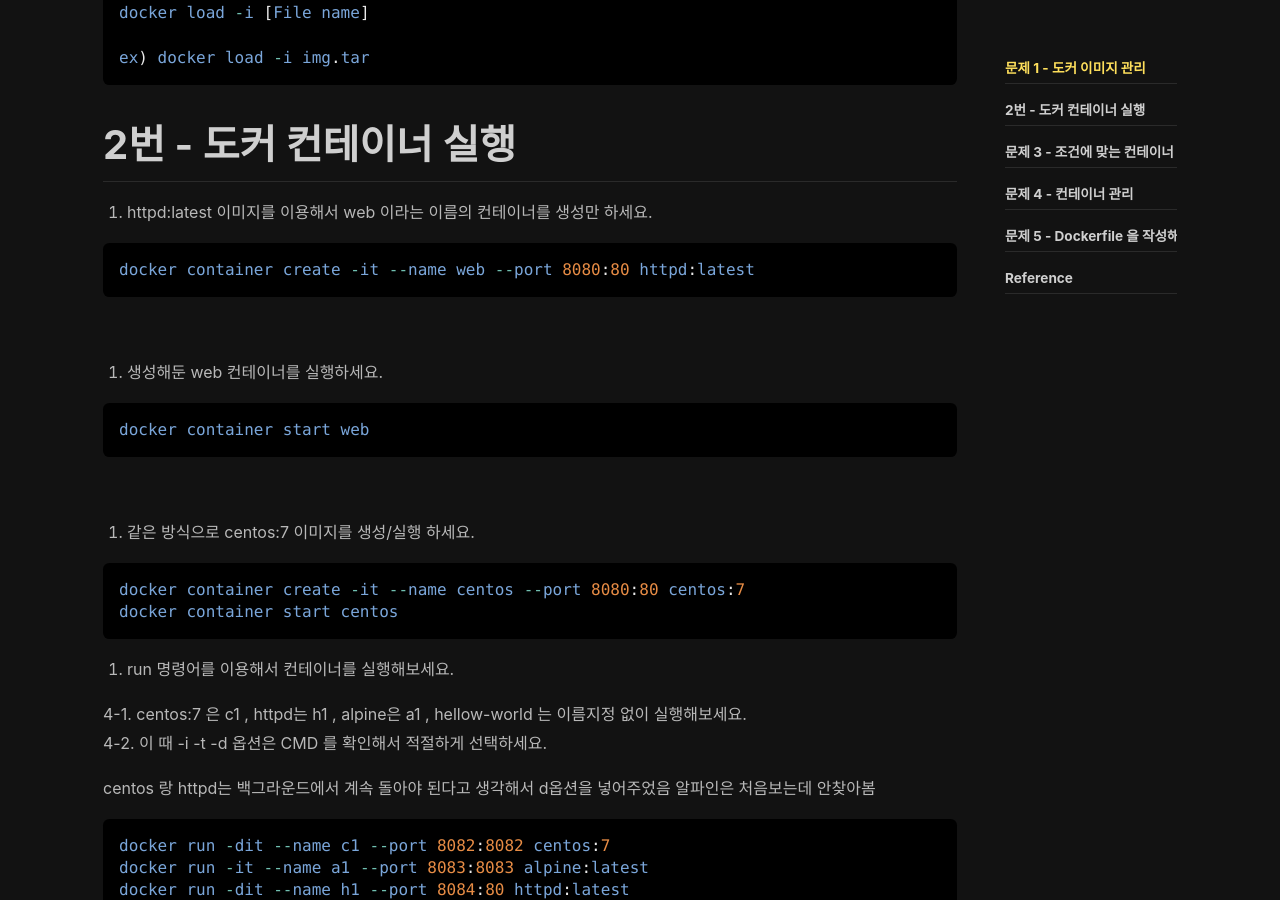
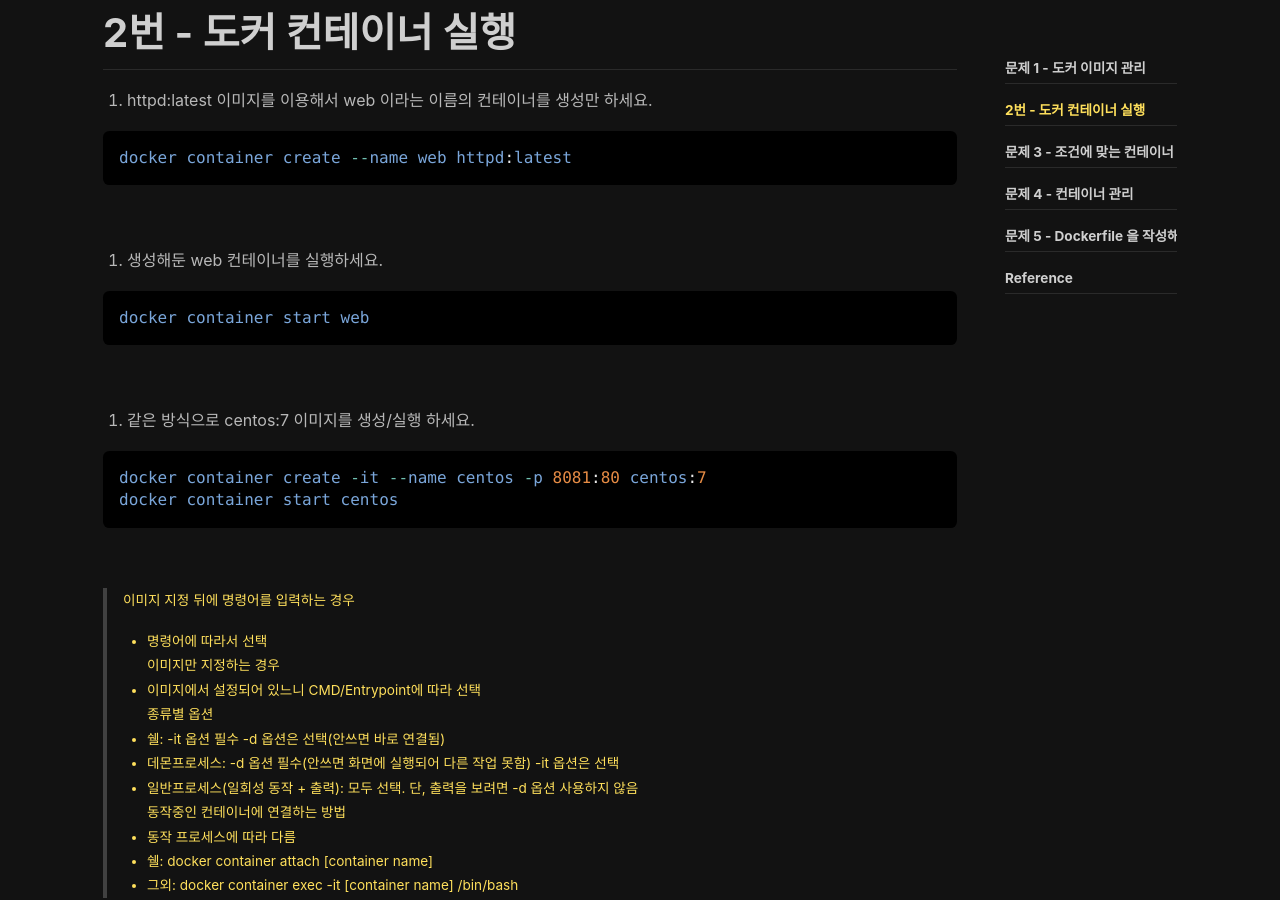
Before and after one commit to JeongJaeHa/blog, a Jekyll site: the page built from _posts/2023-02-06-Docker 연습하기.md, in a window 1280 px wide and 900 px high, scrolled down 2139 px. Built offline with Jekyll 4.4.1, drawn with Linux system fonts in a browser that asks for light colours; nearby versions of some CDN libraries; some of the changed text lies outside the part shown.

Commit message:
[UPDATE] 내용 수정

````diff
--- a/_posts/2023-02-06-Docker 연습하기.md
+++ b/_posts/2023-02-06-Docker 연습하기.md
@@ -30,14 +30,7 @@
 2. 모든 이미지를 img.tar 파일로 백업하세요.<br/>
 
 ```javascript
-# 개별저장
-docker save -o httpd.tar httpd:latest
-docker save -o alpine.tar alpine:latest
-docker save -o centos.tar centos:7
-docker save -o hello.tar hello-world
-
-# 모든 이미지 한번에 저장
-docker save -o img.tar $(docker image ls -q)
+docker save httpd:latest alpine:latest hello-world centos:7 -o img.tar
 ```
 <br/>
 
@@ -47,7 +40,9 @@
 # 컨테이너 중지 및 삭제
 
 docker stop [container name]
-docker rm [container name]
+docker rm [container name] // 컨테이너가 없는 경우에만 가능
+--
+docker image prune -a // 컨테이너가 없는 경우에만 가능
 
 # 모든 이미지 삭제
 docker rmi $(docker images -q)
@@ -68,7 +63,7 @@
 1. httpd:latest 이미지를 이용해서 web 이라는 이름의 컨테이너를 생성만 하세요.<br/>
 
 ```javascript
-docker container create -it --name web --port 8080:80 httpd:latest
+docker container create --name web httpd:latest
 ```
 <br/>
 2. 생성해둔 web 컨테이너를 실행하세요.<br/>
@@ -80,21 +75,35 @@
 3. 같은 방식으로 centos:7 이미지를 생성/실행 하세요.<br/>
 
 ```javascript
-docker container create -it --name centos --port 8080:80 centos:7
+docker container create -it --name centos -p 8081:80 centos:7
 docker container start centos
 ```
+<br/>
+
+> 이미지 지정 뒤에 명령어를 입력하는 경우<br/>
+  - 명령어에 따라서 선택<br/>
+> 이미지만 지정하는 경우<br/>
+  - 이미지에서 설정되어 있느니 CMD/Entrypoint에 따라 선택<br/>
+> 종류별 옵션
+- 쉘: -it 옵션 필수 -d 옵션은 선택(안쓰면 바로 연결됨)<br/>
+- 데몬프로세스: -d 옵션 필수(안쓰면 화면에 실행되어 다른 작업 못함) -it 옵션은 선택<br/>
+- 일반프로세스(일회성 동작 + 출력): 모두 선택. 단, 출력을 보려면 -d 옵션 사용하지 않음<br/>
+> 동작중인 컨테이너에 연결하는 방법
+- 동작 프로세스에 따라 다름
+- 쉘: docker container attach [container name]
+- 그외: docker container exec -it [container name] /bin/bash
+
+그외의 경우 attach 사용시 입출력이 제한되어 별도의 커멘드로 쉘 실행을 해야한다.
 
 4. run 명령어를 이용해서 컨테이너를 실행해보세요.<br/>
 
 4-1. centos:7 은 c1 , httpd는 h1 , alpine은 a1 , hellow-world 는 이름지정 없이 실행해보세요.<br/>
 4-2. 이 때 -i -t -d 옵션은 CMD 를 확인해서 적절하게 선택하세요.<br/>
 
-centos 랑 httpd는 백그라운드에서 계속 돌아야 된다고 생각해서 d옵션을 넣어주었음 알파인은 처음보는데 안찾아봄<br/>
-
 ```javascript
-docker run -dit --name c1 --port 8082:8082 centos:7
-docker run -it --name a1 --port 8083:8083 alpine:latest
-docker run -dit --name h1 --port 8084:80 httpd:latest
+docker run -dit --name c1 -p 8082:8082 centos:7
+docker run -it --name a1 -p 8083:8083 alpine:latest
+docker run -d --name h1 -p 8084:80 httpd:latest
 docker run hello-world
 ```
 # 문제 3 - 조건에 맞는 컨테이너 실행
@@ -104,10 +113,13 @@
 컨테이너 이름은 web-share<br/>
 
 ```javascript
-docker create volume contents
+docker volume create contents
 
 # 포트 사용중이라 다른 포트 사용함
-docker run -dit --name web-share --network bridge --port 8085:80 -v contents:/usr/local/apache2/htdocs:r httpd:latest
+docker run -dit --name web-share --network bridge -p 8085:80 -v contents:/usr/local/apache2/htdocs:ro httpd:latest
+
+// ip확인하기
+docker container inspect web-share | grep -i ipaddr
 ```
 
 3-2. centos:7 이미지 실행 시 조건<br/>
@@ -116,17 +128,26 @@
 컨테이너 이름은 creator<br/>
 
 ```javascript
-docker run -dit --name creator --network bridge -v contents:/contents:w centos:7
+docker run -dit --name creator --network bridge -v contents:/contents:rw centos:7
 ```
+
+>볼륨 연결
+- `빈 볼륨과 컨테이너의 빈 디렉토리 연결 시` : 앞으로 컨테이너에서 저장할 파일을 볼륨에 저장(영구 저장 용도)
+- `빈 볼륨과 컨테이너의 파일이 존재하는 디렉토리 연결 시` : 컨테이너 생성 시 만들어지는 파일부터 모든 파일을 볼륨에 영구저장
+- `내용이 있는 볼륨과 빈 디렉토리 연결 시` : 볼륨에 있던 데이터가 컨테이너에도 공유 됨 이후 컨테이너에서 수정/삭제/추가 등이 가능 (공유 용도)
+- `내용이 있는 볼륨과 파일이 있는 디렉토리 연결 시` : 컨테이너의 파일들은 사라지고 볼륨에 있던 파일들만 사용 가능
 
 # 문제 4 - 컨테이너 관리
 web-share 컨테이너의 IP 주소 확인 후 해당 주소로 curl 명령어를 사용해서 접속해보기<br/>
 ```javascript
-docker container inspect web-share
-curl [web-share ip address]:8085
+// ip확인하기
+docker container inspect web-share | grep -i ipaddr
+
+curl [web-share ip address]
 ```
 curl 명령어로 현재 시스템(호스트)의 IP 주소로 접속해보기 (a와 동일한 내용 출력)<br/>
 ```javascript
+ip addr show enp0s3
 curl localhost:8085
 ```
 test volume 이라는 문자를 저장한 index.html 파일 생성<br/>
@@ -135,15 +156,19 @@
 ```
 해당 파일을 creator 컨테이너의 /contents 디렉토리에 복사<br/>
 ```javascript
-docker cp index.html web-share:/contents
+docker cp index.html creator:/contents
 ```
 diff 명령어로 해당 컨테이너의 상태 비교<br/>
 ```javascript
-모르겠다
+docker container diff creator // 초기상태와 현재 상태만 비교
 ```
 cat 명령어로 /contents 디렉토리에 있는 index.html 파일 내용 확인해보기<br/>
 ```javascript
-docker cat web-share:/contents/index.html
+docker exec creator cat /contents/index.html
+
+// 없다면
+docker container exec -it creator /bin/bash 로 들어가서 복사가 안되었는지 확인
+나올때는 Ctrl+p+q
 ```
 curl 명령어로 web-share 컨테이너에 접속해보기<br/>
 ```javascript
@@ -156,7 +181,7 @@
 ```
 web-share 접속 테스트<br/>
 ```javascript
-curl localhost:8085 // 접속 안되는데 이유는 잘 모르겠음
+curl localhost:8084
 ```
 web-share 컨테이너를 이미지로 저장<br/>
 ```javascript
@@ -173,7 +198,8 @@
 ```
 위에서 저장한 이미지로 컨테이너 생성 및 접속확인<br/>
 ```javascript
-docker run --name web-share --port 8085:80 -v contents:/contents:w  webshare:latest
+// commit 해도 볼륨의 정보는 같이 저장되지 않는다.
+docker run --name web-share --port 8085:80 -v contents:/usr/local/apache2/htdocs webshare:latest
 
 curl localhost:8085
 ```
@@ -188,8 +214,8 @@
 환경변수 - DATE=20230206<br/>
 
 ```javascript
-mkdir -p mkdir/docker/centos
-sudo vim mkdir/docker/centos/Dockerfile
+mkdir -p mkdir /docker/centos
+sudo vim mkdir /docker/centos/Dockerfile
 
 # Dockerfile
 FROM centos:7
````
Also changed, not shown: _posts/2023-02-06-Docker.md (+6 -0 lines).
